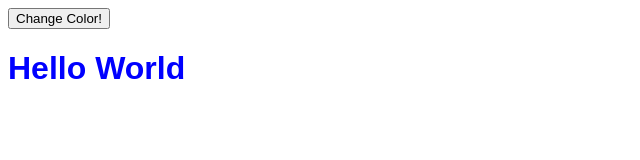
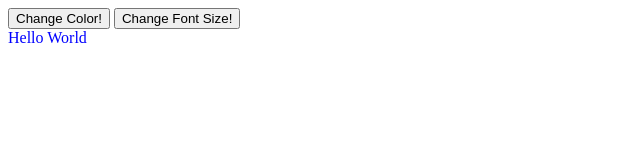
Before and after one commit to TannerVSchool/MyAmazingToDoApp, a plain HTML site: page index.html in a window 1280 px wide. Both pictures are taken after a click on the button "Change Color!". Shown: the whole page, without its empty margins (0-640 px from the left). Drawn offline with Linux system fonts and the light colour scheme.

Commit message:
Add change font size button and functionality

```diff
--- a/app.js
+++ b/app.js
@@ -3,13 +3,25 @@ var text = document.createTextNode("Hello World");
 document.getElementById("mainH1").appendChild(text);
 
 var textColors = ["blue", "red", "green", "pink", "yellow", "black", "brown", "orange", "burlywood", "firebrick", "slategray"]
-var index = 0;
+var textSizes = ["25px", "50px", "1000px", "5px", "30px", "100px", "44px", "15px"]
+var colorIndex = 0;
+var fontIndex = 0;
 
 function changeColor() {
     var targetElement = document.getElementById("mainH1");
-    targetElement.style.color = textColors[index];
-    index++;
-    if (index == textColors.length) {
-        index = 0;
+    targetElement.style.color = textColors[colorIndex];
+    colorIndex++;
+    if (colorIndex == textColors.length) {
+        colorIndex = 0;
     }
 }
+
+
+function changeFontSize() {
+    var targetElement = document.getElementById("mainH1");
+    targetElement.style['font-size'] = textSizes[fontIndex];
+    fontIndex++;
+    if (fontIndex == textSizes.length) {
+        fontIndex = 0;
+    }
+}
--- a/index.html
+++ b/index.html
@@ -10,8 +10,9 @@
 <body>
     <div>
         <button onclick="changeColor()">Change Color!</button>
+        <button onclick="changeFontSize()">Change Font Size!</button>
     </div>
-    <h1 id="mainH1"></h1>
+    <span id="mainH1"></span>
     <script src="app.js"></script>
 
 </body>
```
